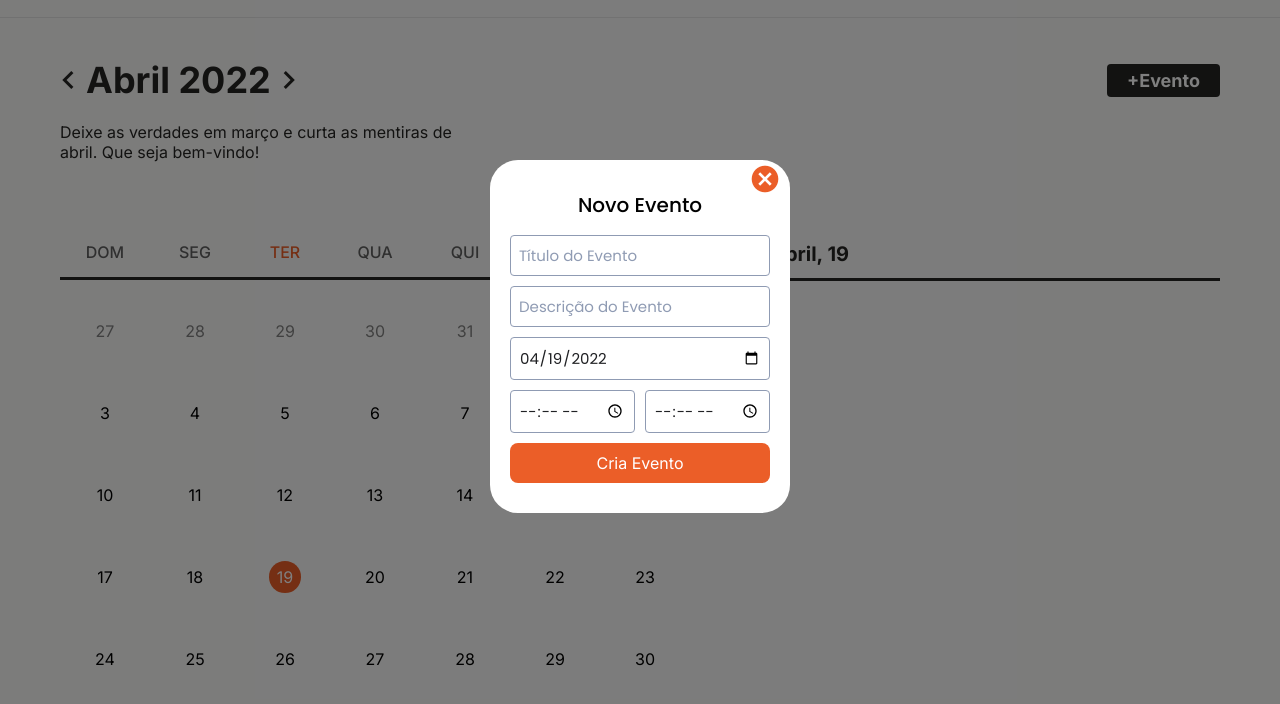
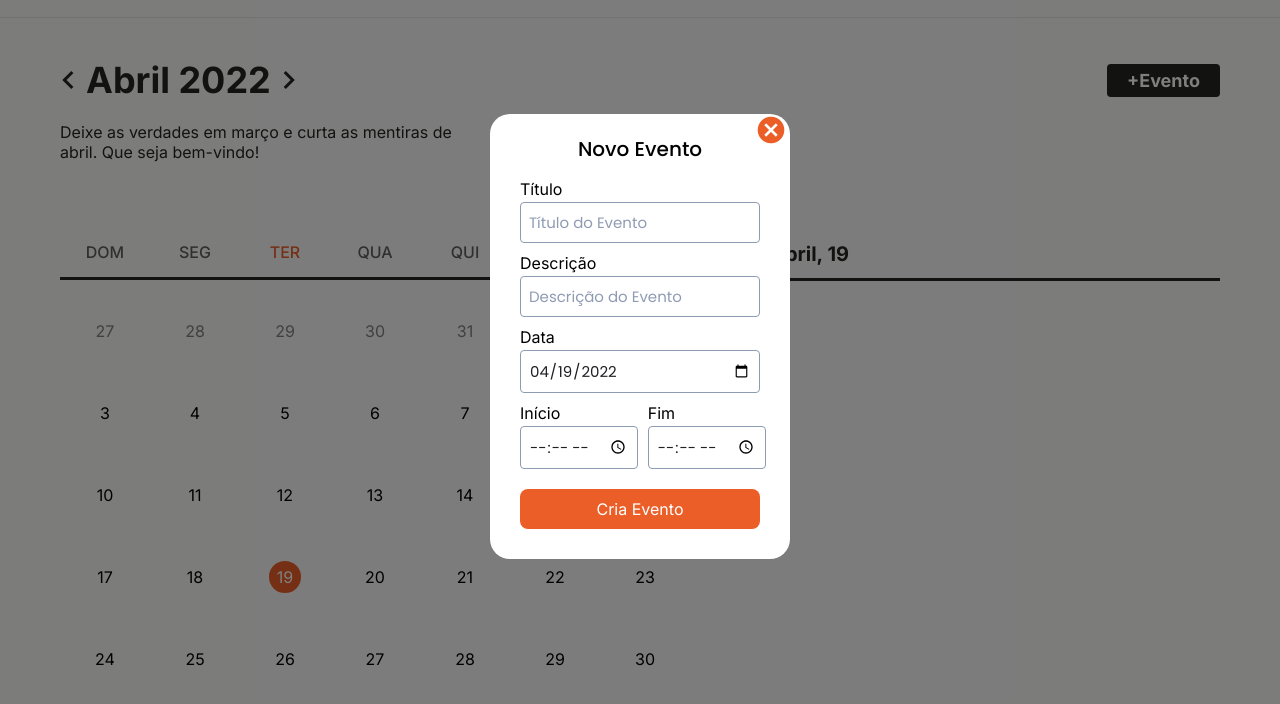
Before and after one commit to GeovaniSS/calendar, a plain HTML site: page index.html in a window 1280 px wide. Both pictures are taken after a click on the button "+Evento". Shown: the part 64-768 px from the top of the page. Drawn offline with Linux system fonts and the light colour scheme.

Commit message:
🐛 fix: modal form

```diff
--- a/assets/css/modal.css
+++ b/assets/css/modal.css
@@ -34,16 +34,16 @@ input::placeholder, textarea::placeholder {
   width: 18%;
   min-width: 300px;
   gap: 15px;
-  padding: 30px 20px;
-  border-radius: 28px;
+  padding: 20px 30px;
+  border-radius: 20px;
   background-color: rgb(255, 255, 255);
 }
 
 .close-modal {
   cursor: pointer;
   position: absolute;
-  right: 3%;
-  top: 1%;
+  right: 1%;
+  top: 0%;
   font-size: 32px;
   color: #EB5E28;
 }
@@ -62,6 +62,7 @@ input::placeholder, textarea::placeholder {
 .modal-form input {
   width: 100%;
   padding: 8px 8px;
+  margin: 3px 0 10px 0;
   border-radius: 4px;
 }
 
@@ -80,6 +81,7 @@ input::placeholder, textarea::placeholder {
   font-size: 16px;
   font-weight: normal;
   background-color: #EB5E28;
+  margin: 10px 0;
   padding: 10px 0;
   border-radius: 8px;
 }
--- a/index.html
+++ b/index.html
@@ -86,12 +86,30 @@
       <span class="material-icons-sharp close-modal">cancel</span>
       <h3>Novo Evento</h3>
       <form class="modal-form">
-        <input type="text" class="title" placeholder="Título do Evento" required>
-        <input type="text" class="description" placeholder="Descrição do Evento" required>
-        <input type="date" class="date" placeholder="Data" required>
+        <div>
+          <label for="">Título</label>
+          <input type="text" class="title" placeholder="Título do Evento" required>
+        </div>
+
+        <div>
+          <label for="">Descrição</label>
+          <input type="text" class="description" placeholder="Descrição do Evento" required>
+        </div>
+
+        <div>
+          <label for="">Data</label>
+          <input type="date" class="date" placeholder="Data" required>
+        </div>
+
         <div class="time">
-          <input type="time" class="startHour" required>
-          <input type="time" class="endHour" required>
+          <div>
+            <label for="">Início</label>
+            <input type="time" class="startHour" required>
+          </div>
+          <div>
+            <label for="">Fim</label>
+            <input type="time" class="endHour" required>
+          </div>
         </div>
         <button class="create-event">Cria Evento</button>
       </form>
```
